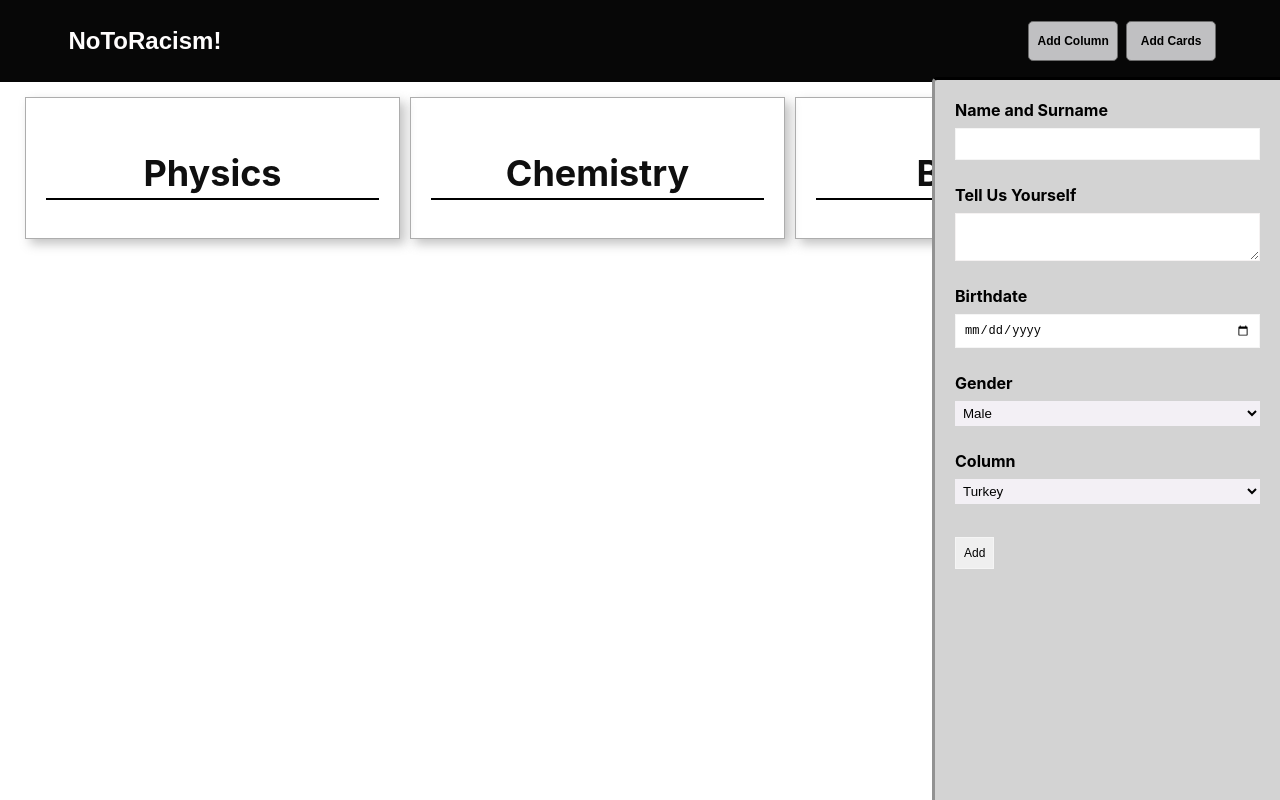
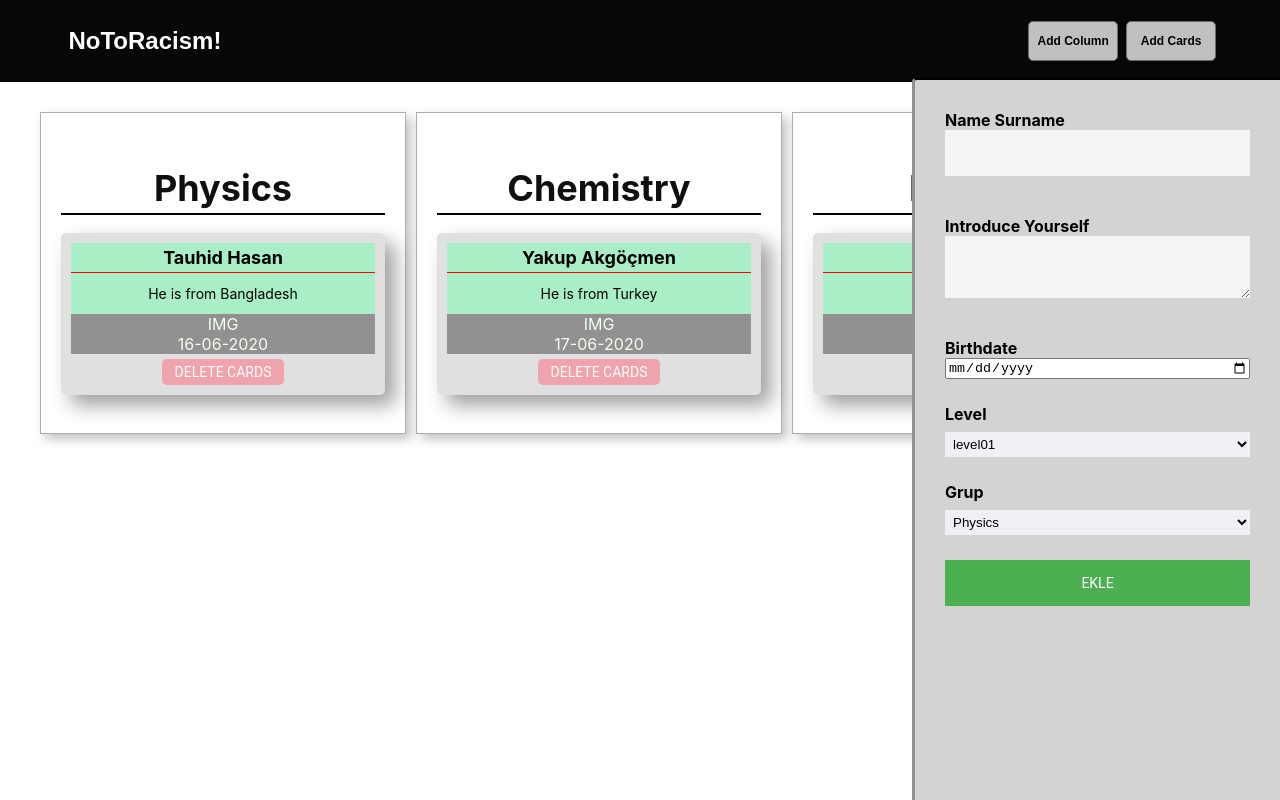
Before and after one commit to Hasan-2020/todocountryhasan, a React (Create React App) app: page / in a window 1280 px wide. Both pictures are taken after a click on the button "Add Cards". Built offline with nearby package versions, Linux system fonts and the light colour scheme.

Commit message:
add delete button to the cards

```diff
--- a/src/App.js
+++ b/src/App.js
@@ -10,21 +10,50 @@ class App extends Component {
 			ifClickGroup: 0,
 			groupNameInput: '',
 			eventGroupName: 'Physics',
+			groupNameInput: '',
+			eventHeader: '',
+			eventContent: '',
+			eventTags: '2',
+			eventDate: '',
 			groups: [
 				{
-					groupID: 1,
+					groupId: 1,
 					groupName: 'Physics',
-					cards: [],
+					cards: [
+						{
+							header: 'Tauhid Hasan',
+							text: 'He is from Bangladesh ',
+							imgSrc: '',
+							date: '16-06-2020',
+							tags: 1,
+						},
+					],
 				},
 				{
-					groupID: 2,
+					groupId: 2,
 					groupName: 'Chemistry',
-					cards: [],
+					cards: [
+						{
+							header: 'Yakup Akgöçmen',
+							text: 'He is from Turkey',
+							imgSrc: '',
+							date: '17-06-2020',
+							tags: 2,
+						},
+					],
 				},
 				{
-					groupID: 3,
+					groupId: 3,
 					groupName: 'Biology',
-					cards: [],
+					cards: [
+						{
+							header: 'Ahmad Faisal',
+							text: 'He is from Pakistan',
+							imgSrc: '',
+							date: '18-06-2020',
+							tags: 3,
+						},
+					],
 				},
 			],
 		};
@@ -32,6 +61,7 @@ class App extends Component {
 		this.handleChange = this.handleChange.bind(this);
 		this.addGroup = this.addGroup.bind(this);
 		this.handleSubmit = this.handleSubmit.bind(this);
+		this.cardDelete = this.cardDelete.bind(this);
 	}
 
 	addGroup = (e) => {
@@ -49,16 +79,38 @@ class App extends Component {
 		e.preventDefault();
 	};
 
-	handleSubmit = () => {
+	handleSubmit(e) {
 		const { groups } = this.state;
-		const { eventGroupName } = this.state;
+		const { eventHeader, eventContent, eventDate, eventTags, eventGroupName } = this.state;
 		let index;
 		groups.map((val, i) => {
 			if (val.groupName === eventGroupName) {
 				index = i;
 			}
 		});
-	};
+
+		const oldCard = groups[index].cards;
+		const newCard = {
+			header: eventHeader,
+			text: eventContent,
+			imgSrc: '',
+			date: eventDate,
+			tag: eventTags,
+		};
+
+		oldCard.push(newCard);
+		console.log(oldCard);
+		this.setState({
+			groups,
+			eventHeader: '',
+			eventContent: '',
+			eventDate: '',
+			eventTags: 2,
+			eventGroupName: 'Physics',
+			ifClickEvent: 0,
+		});
+		e.preventDefault();
+	}
 
 	handleChange(e) {
 		this.setState({ [e.target.name]: e.target.value });
@@ -80,12 +132,31 @@ class App extends Component {
 		this.setState({ [name]: !val });
 	};
 
+	cardDelete(e, groupId) {
+		console.log('cardDelete');
+		console.log(e);
+	}
+
 	render() {
-		const { ifClickGroup, ifClickEvent, eventGroupName, groupNameInput, groups } = this.state;
+		const { ifClickGroup, ifClickEvent, eventGroupName, groupNameInput, groups, eventHeader, eventContent, eventDate, eventTags } = this.state;
 		return (
 			<div className="App">
 				<Navbar toggleForm={this.toggleForm} />
-				<Main ifClickGroup={ifClickGroup} ifClickEvent={ifClickEvent} handleChange={this.handleChange} eventGroupName={eventGroupName} groupNameInput={groupNameInput} addGroup={this.addGroup} groups={groups} handleSubmit={this.handleSubmit} />
+				<Main
+					ifClickGroup={ifClickGroup}
+					ifClickEvent={ifClickEvent}
+					handleChange={this.handleChange}
+					eventGroupName={eventGroupName}
+					groupNameInput={groupNameInput}
+					addGroup={this.addGroup}
+					groups={groups}
+					handleSubmit={this.handleSubmit}
+					eventHeader={eventHeader}
+					eventContent={eventContent}
+					eventDate={eventDate}
+					eventTags={eventTags}
+					cardDelete={this.cardDelete}
+				/>
 			</div>
 		);
 	}
--- a/src/Components/Card.js
+++ b/src/Components/Card.js
@@ -1,19 +1,28 @@
 import React from 'react';
+import './style.css';
 
-function Card() {
+function Card({ Cards = ['any'], cardDelete, groupId }) {
+	console.log(groupId);
+	return Cards.map((card, i) => {
+		if (card !== 'any') {
 			return (
-		<div className="card">
+				<div key={card.header + i} className="card">
 					<div className="card-left">
-				<div className="card-left-header"></div>
-				<div className="card-left-text"></div>
-				<div className="card-left-tag"></div>
+						<div className="card-left-header">{card.header}</div>
+						<div className="card-left-text">{card.text}</div>
+						<div className="card-left-tag">{card.tag}</div>
 					</div>
 					<div className="card-right">
-				<div className="card-right-image"></div>
-				<div className="card-right-date"></div>
+						<div className="card-right-image">IMG</div>
+						<div className="card-right-date">{card.date}</div>
 					</div>
+					<button onClick={() => cardDelete(groupId)} className="button-card">
+						Delete Cards
+					</button>
 				</div>
 			);
 		}
-
+		return <div key={card}>Sorry!</div>;
+	});
+}
 export default Card;
--- a/src/Components/Kolon.js
+++ b/src/Components/Kolon.js
@@ -2,13 +2,13 @@ import React from 'react';
 import Card from './Card';
 import './style.css';
 
-function Kolon({ groups }) {
+function Kolon({ groups, cardDelete }) {
 	console.log(groups);
 	return groups.map((group) => {
 		return (
 			<section className="column" key={group.groupId}>
 				<h2 className="column-header">{group.groupName}</h2>
-				<Card Cards={group.cards} />
+				<Card Cards={group.cards} cardDelete={cardDelete} groupId={group.groupId} />
 			</section>
 		);
 	});
--- a/src/Components/Main.js
+++ b/src/Components/Main.js
@@ -5,10 +5,10 @@ import './style.css';
 
 function Main(props) {
 	console.log(props);
-	const { ifClickEvent, handleChange, ifClickGroup, groups, groupNameInput, addGroup } = props;
+	const { ifClickEvent, handleChange, ifClickGroup, groups, groupNameInput, addGroup, eventHeader, eventTags, eventDate, eventContent, handleSubmit, cardDelete } = props;
 	return (
 		<main className=" main">
-			<Kolon groups={groups} />
+			<Kolon groups={groups} cardDelete={cardDelete} />
 			<div>
 				<form className={'main-form' + (ifClickGroup ? '-toggle' : ' ')}>
 					<label for="GroupName" className="main-form-show-label">
@@ -19,36 +19,76 @@ function Main(props) {
 				</form>
 
 				<form className={'main-form' + (ifClickEvent ? '-toggle' : ' ')}>
+					<label htmlFor="baslik" className="main-form-show-label">
+						Name Surname
+						<input name="eventHeader" onChange={handleChange} type="text" className="main-form-show-input" value={eventHeader} />
+					</label>
+					<label htmlFor="icerik" className="main-form-show-label">
+						Introduce Yourself
+						<textarea name="eventContent" type="text" className="main-form-show-input" onChange={handleChange} value={eventContent} />
+					</label>
+					<label htmlFor="tarih" className="main-form-show-label">
+						Birthdate
+						<input onChange={handleChange} value={eventDate} name="eventDate" type="date" />
+					</label>
+					<label htmlFor="etiket" className="main-form-show-label">
+						Level
+						<select onChange={handleChange} name="eventTags" value={eventTags}>
+							<option value="2">level01</option>
+							<option value="3">Level02</option>
+							<option value="4">Level03</option>
+						</select>
+					</label>
+					<label htmlFor="group" className="main-form-show-label">
+						Grup
+						<select onChange={handleChange} name="eventGroupName" className="main-form-show-select">
+							{groups.map((val) => {
+								return (
+									<option key={val.groupId} value={val.groupName}>
+										{val.groupName}
+									</option>
+								);
+							})}
+						</select>
+					</label>
+					<input onClick={handleSubmit} className="main-form-show-submit" type="submit" value="Ekle" />
+				</form>
+
+				{/* <form className={'main-form' + (ifClickEvent ? '-toggle' : ' ')}>
 					<label for="firstName" className="main-form-show-label">
 						Name and Surname
-						<input name="eventHeader" type="text" className="main-form-show-input" />
+						<input onChange={handleChange} value={eventHeader} name="eventHeader" type="text" className="main-form-show-input" />
 					</label>
 					<label htmlFor="LastName" className="main-form-show-label">
 						Tell Us Yourself
-						<textarea name="eventContent" type="text" className="main-form-show-input" />
+						<textarea onChange={handleChange} value={eventContent} name="eventContent" type="text" className="main-form-show-input" />
 					</label>
 					<label htmlFor="date" className="main-form-show-label">
 						Birthdate
-						<input name="eventDate" type="date" />
+						<input onChange={handleChange} value={eventDate} name="eventDate" type="date" />
 					</label>
 					<label htmlFor="etiket" className="main-form-show-label">
 						Gender
-						<select name="eventTags">
+						<select value={eventTags} onChange={handleChange} name="eventTags">
 							<option value="2">Male</option>
 							<option value="3">Female</option>
 							<option value="4">Others</option>
 						</select>
 					</label>
 					<label htmlFor="column" className="main-form-show-label">
-						Column
-						<select name="eventColumnName" className="main-form-show-select">
-							<option value="2">Turkey</option>
-							<option value="3">Bangladesh</option>
-							<option value="4">Pakistan</option>
+						Depaertment
+						<select onChange={handleChange} name="eventGroupName" className="main-form-show-select">
+							{groups.map((val) => {
+								return (
+									<option key={val.groupId} value={val.groupName}>
+										{val.groupName}
+									</option>
+								);
+							})}
 						</select>
 					</label>
 					<input className="main-form-show-submit" type="submit" value="Add" />
-				</form>
+				</form> */}
 			</div>
 		</main>
 	);
--- a/src/Components/style.css
+++ b/src/Components/style.css
@@ -45,11 +45,16 @@ label {
 	margin-bottom: 25px;
 }
 
-input {
-	margin-top: 8px;
-	border: 1px solid #f5f5f5;
-	font-size: 12px;
-	padding: 8px;
+.main-form-show-input {
+	font-family: 'Roboto', sans-serif;
+	outline: 0;
+	background: #f5f4f4;
+	width: 100%;
+	border: 0;
+	margin: 0 0 15px;
+	padding: 15px;
+	box-sizing: border-box;
+	font-size: 14px;
 }
 textarea {
 	margin-top: 8px;
@@ -64,12 +69,28 @@ select {
 	margin-top: 8px;
 	background-color: rgb(243, 240, 245);
 }
+.main-form-show-submit {
+	font-family: 'Roboto', sans-serif;
+	text-transform: uppercase;
+	outline: 0;
+	background: #4caf50;
+	width: 100%;
+	border: 0;
+	padding: 15px;
+	color: #ffffff;
+	font-size: 14px;
+	cursor: pointer;
+}
+
+.main-form-show-submit:hover {
+	background: #43a047;
+}
 
 .main {
 	display: flex;
 	flex-wrap: wrap;
 	max-width: 100%;
-	padding: 15px;
+	padding: 30px;
 	background-color: rgb(255, 255, 255);
 }
 
@@ -80,11 +101,11 @@ select {
 	right: 0;
 	bottom: 0;
 	opacity: 1;
-	min-width: 305px;
+	min-width: px;
 	width: 16%;
 	background-color: rgb(168, 168, 168);
 	flex-direction: column;
-	padding: 20px;
+	padding: 30px;
 	border-top-left-radius: 5px;
 	border-left: 1px solid rgb(236, 235, 235);
 	border-top: 1px solid rgb(255, 255, 255);
@@ -100,7 +121,7 @@ select {
 	background-color: rgb(211, 211, 211);
 	display: block;
 	flex-direction: column;
-	padding: 20px;
+	padding: 30px;
 	border-top-left-radius: 5px;
 	border-left: 3px solid rgb(146, 146, 146);
 	border-top: 3px solid black;
@@ -131,3 +152,63 @@ select {
 	padding: 3px;
 	border-bottom: 2px solid rgb(0, 0, 0);
 }
+
+/* Cards */
+
+.card {
+	color: black;
+	margin-bottom: 18px;
+	border-radius: 5px;
+	box-shadow: 10px 10px 20px 0px rgba(0, 0, 0, 0.384);
+	background-color: #e0e0e0;
+	padding: 10px;
+	/* display: flex; */
+	box-sizing: border-box;
+}
+
+.card-left {
+	font-size: 14px;
+	font-weight: 400;
+
+	box-sizing: border-box;
+	background-color: #a9eec6;
+
+	text-align: center;
+}
+
+.card-left-header {
+	padding: 4px;
+	font-size: 18px;
+	font-weight: bold;
+	border-bottom: 1px solid red;
+}
+
+.card-left-text {
+	line-height: 1.5;
+	padding: 10px;
+}
+
+.card-right {
+	background-color: #929090;
+	margin-left: auto;
+	display: flex;
+	flex-direction: column;
+	justify-content: space-around;
+	text-align: center;
+	color: honeydew;
+}
+
+.button-card {
+	font-family: 'Roboto', sans-serif;
+	text-transform: uppercase;
+	border-radius: 5px;
+	margin-top: 5px;
+	outline: 0;
+	background: #f1a3ad;
+	width: 40%;
+	border: 0;
+	padding: 5px;
+	color: #ffffff;
+	font-size: 14px;
+	cursor: pointer;
+}
```
Lines whose indentation alone changed are shown as unchanged.
